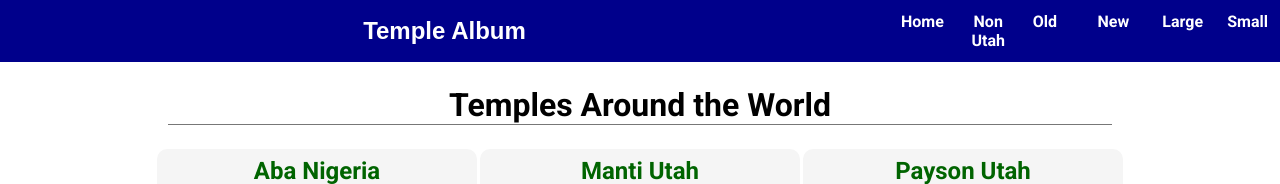
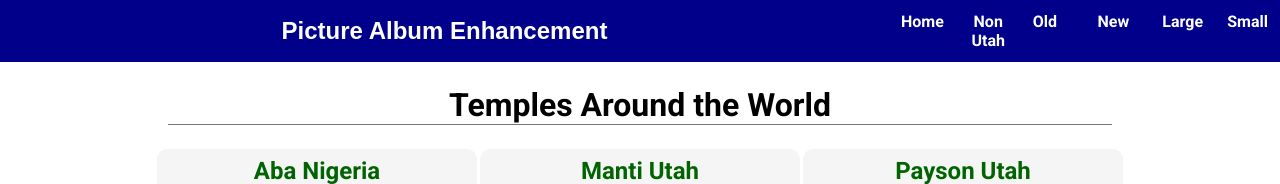
Before and after one commit to ronaldovenancio/wdd131, a plain HTML site: page filtered-temples.html in a window 1280 px wide. Shown: the top 184 px of the page. Drawn offline with Linux system fonts and the light colour scheme.

Commit message:
upload file

```diff
--- a/filtered-temples.html
+++ b/filtered-temples.html
@@ -4,8 +4,8 @@
 <head>
     <meta charset="UTF-8">
     <meta name="viewport" content="width=device-width, initial-scale=1.0">
-    <title>WDD 131 - Temples Album Page - Dynamic Web Fundamentals - Ronaldo Venancio</title>
-    <meta name="description" content="This Temples Album Page is part of the WDD 131 - Dynamic Web Fundamentals course and demonstrates how to use media queries to create responsive layouts using HTML, CSS and JS.">
+    <title>WDD 131 - Picture Album Enhancement - Dynamic Web Fundamentals - Ronaldo Venancio</title>
+    <meta name="description" content="This Picture Album Enhancement is part of the WDD 131 - Dynamic Web Fundamentals course and demonstrates how to use media queries to create responsive layouts using HTML, CSS and JS.">
     <meta name="author" content="Ronaldo Venancio">
     <link rel="preconnect" href="https://fonts.googleapis.com">
     <link rel="preconnect" href="https://fonts.gstatic.com" crossorigin>
@@ -17,7 +17,7 @@
 <body>
 
     <header>
-        <h1>Temple Album</h1>
+        <h1>Picture Album Enhancement</h1>
         <a id="menu" href="#"></a> <!-- Botão de hambúrguer à direita -->
         <nav>
             <ul class="navigation">
```
